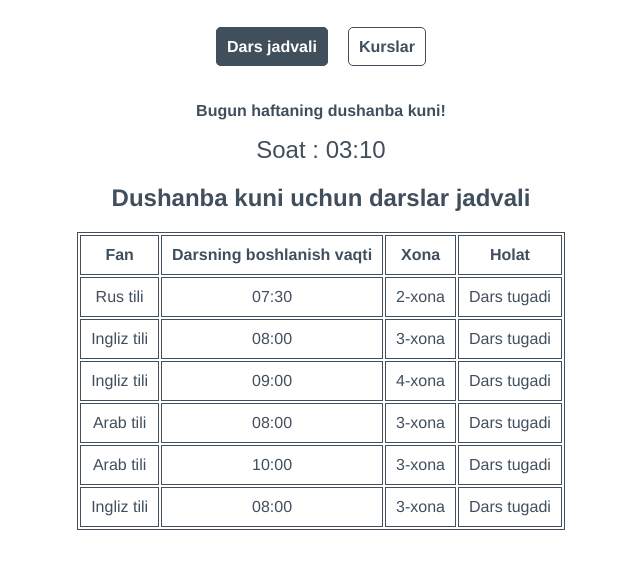
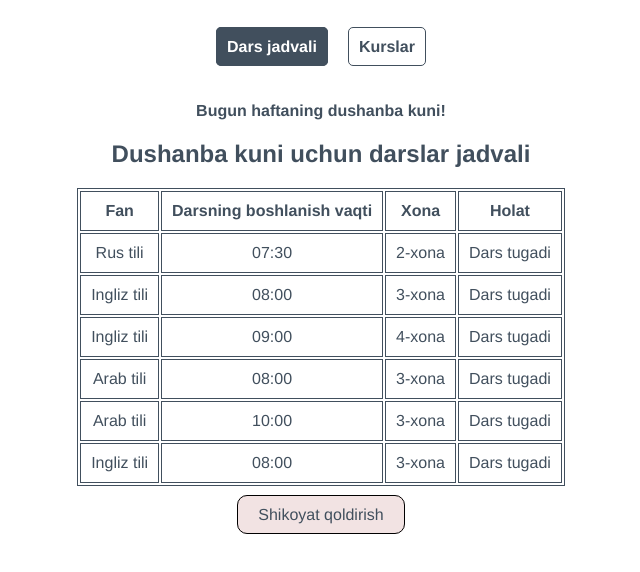
Before and after one commit to trozmatov/dars-jadval, a Vue app: page / in a window 1280 px wide. Shown: the top 572 px of the page, without its empty margins (319-959 px from the left). Built offline with nearby package versions, Linux system fonts and the light colour scheme.

Commit message:
Some bug fixes

```diff
--- a/src/components/Courses/RussianLittleOne.vue
+++ b/src/components/Courses/RussianLittleOne.vue
@@ -3,10 +3,6 @@
     <h2>Bolalar uchun rus tili</h2>
     <p>1-guruh</p>
     <h3>O'qituvchi: Rahbaroy ..</h3>
-  </div>
-  <div>
-    <button >Birinchi guruh</button>
-    <button>Ikkinchi guruh</button>
   </div>
   <div>
      <table>
--- a/src/views/HomeView.vue
+++ b/src/views/HomeView.vue
@@ -1,14 +1,19 @@
 <template>
   <div class="home">
     <p>Bugun haftaning {{findDay(weekDay)}} kuni!</p>
-    <Soat/>
   </div>
   <Monday v-if="weekDay === 1" />
   <Tuesday v-if="weekDay === 3" />
   <Friday v-if="weekDay === 5" />
   <Sunday v-if="weekDay ===0" />
   <Thursday v-if="weekDay ===4" />
-
+  <div>
+     <a
+    href="https://docs.google.com/forms/d/e/1FAIpQLSfbrfdAXa3qzGGeJ8IfnDAXQUHD16ZQ8LSH6A7dVaKXDbFhGw/viewform?usp=sf_link"
+    >
+    Shikoyat qoldirish
+    </a>
+  </div>
 </template>
 
 <script>
```
